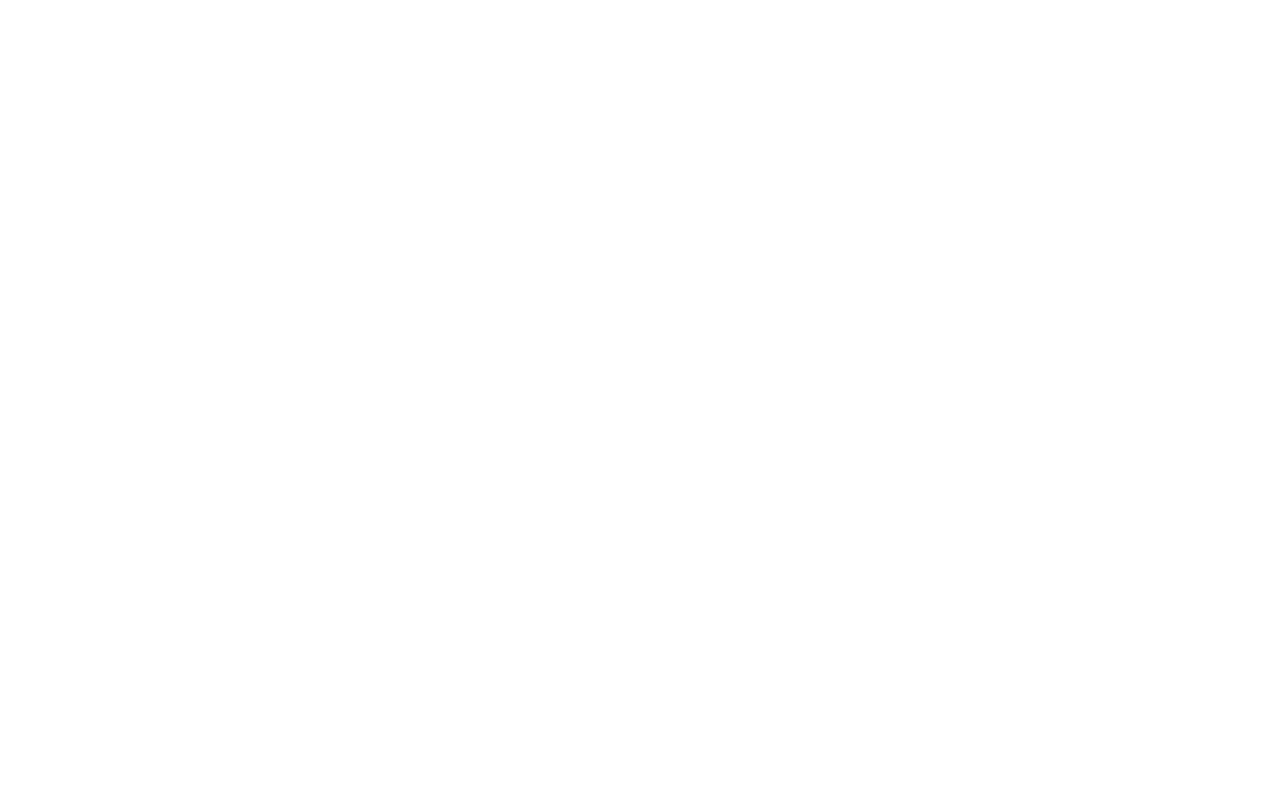
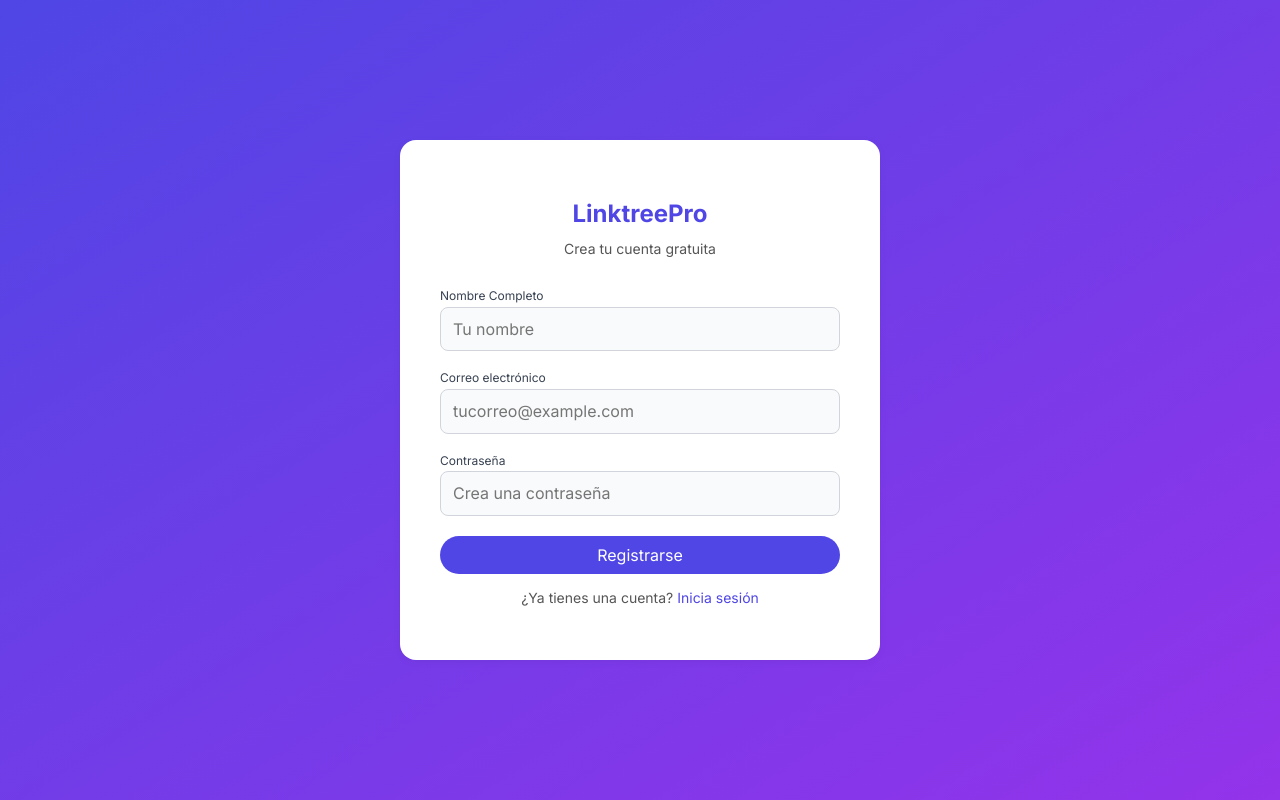
Before and after one commit to JaGu25/link-tree-clone-web, a React (Vite) app: page /register in a window 1280 px wide. Before the commit this address had no page. Built offline with nearby package versions, Linux system fonts and the light colour scheme.

Commit message:
feat: Maquetacion de Registro

```diff
--- a/src/components/Login/Login.jsx
+++ b/src/components/Login/Login.jsx
@@ -20,6 +20,7 @@
             <input
             type="password"
             id="password"
+            placeholder='Crea una contraseña'
             required
             />
             <Button text="Iniciar sesión" type="submit" variant="primary" />
--- /dev/null
+++ b/src/components/Register/Register.jsx
@@ -0,0 +1,43 @@
+import React from 'react';
+import styles from "../Login/Login.module.css";
+import Button from "../Button/Button";
+
+const Register = () => {
+    return (
+        <div className={styles.loginPage}>
+            <div className={styles.loginContainer}>
+                <h2 className={styles.loginTitle}>LinktreePro</h2>
+                <p className={styles.loginSubtitle}>Crea tu cuenta gratuita</p>
+                <form className={styles.loginForm}>
+                    <label htmlFor="name">Nombre Completo</label>
+                    <input
+                        type="text"
+                        id="name"
+                        placeholder="Tu nombre"
+                        required
+                    />
+                    <label htmlFor="email">Correo electrónico</label>
+                    <input
+                        type="email"
+                        id="email"
+                        placeholder="tucorreo@example.com"
+                        required
+                    />
+                    <label htmlFor="password">Contraseña</label>
+                    <input
+                        type="password"
+                        id="password"
+                        placeholder='Crea una contraseña'
+                        required
+                    />
+                    <Button text="Registrarse" type="submit" variant="primary" />
+                    <p className={styles.registerText}>
+                        ¿Ya tienes una cuenta? <a href="#">Inicia sesión</a>
+                    </p>
+                </form>
+            </div>
+        </div>
+    );
+};
+
+export default Register;
--- a/src/routes/routes.jsx
+++ b/src/routes/routes.jsx
@@ -3,6 +3,7 @@
 import Home from "../pages/home/home";
 import LandingPage from "../pages/landing/landingpage";
 import Login from "../components/Login/Login";
+import Register from "../components/Register/Register";
 
 function AppRoutes() {
   return (
@@ -11,6 +12,7 @@
       <Route path="/landingpage" element={<LandingPage />} />
       <Route path="/home" element={<Home />} />
       <Route path="/login" element={<Login />} />
+      <Route path="/register" element={<Register />} />
     </Routes>
   );
 }
```
